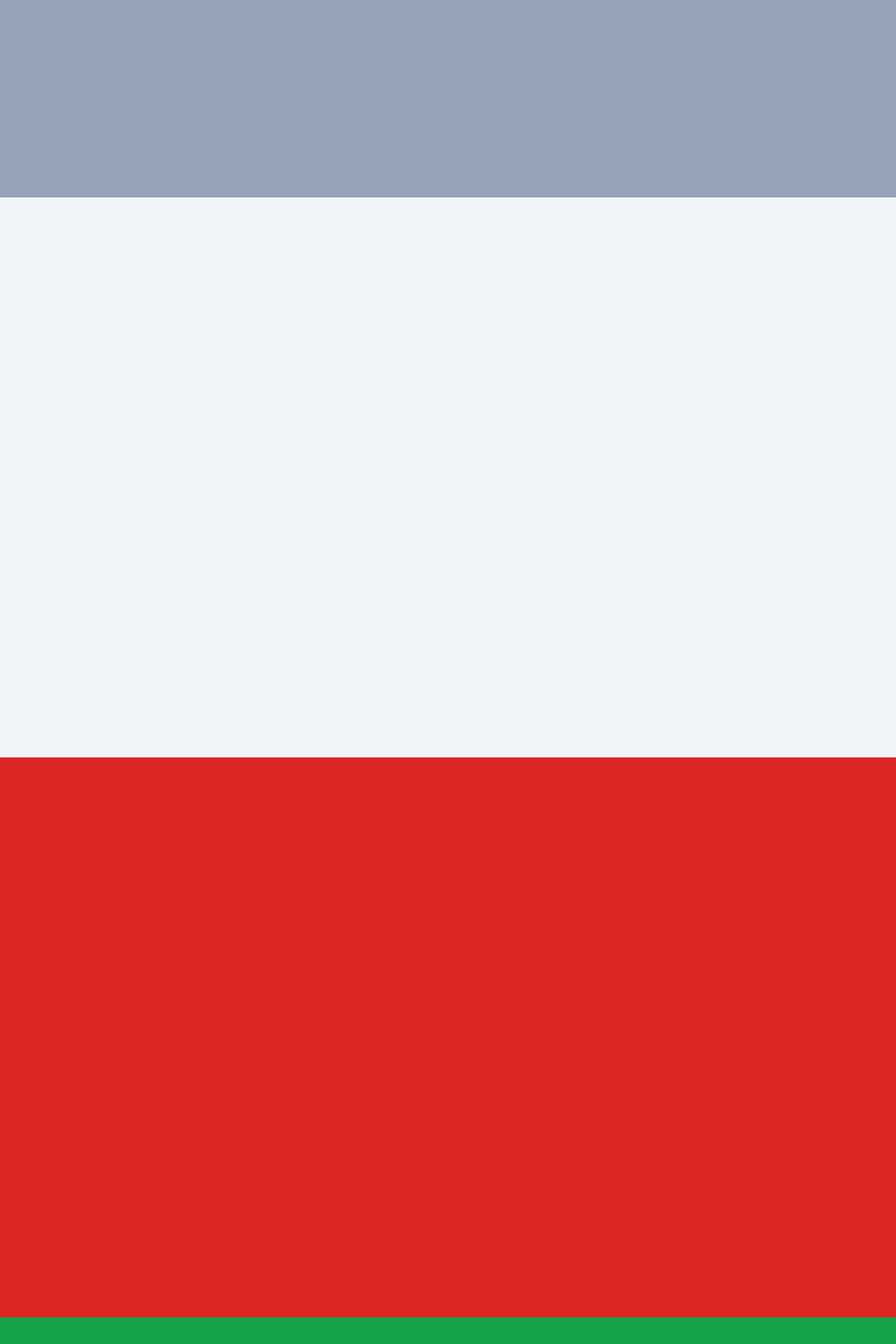
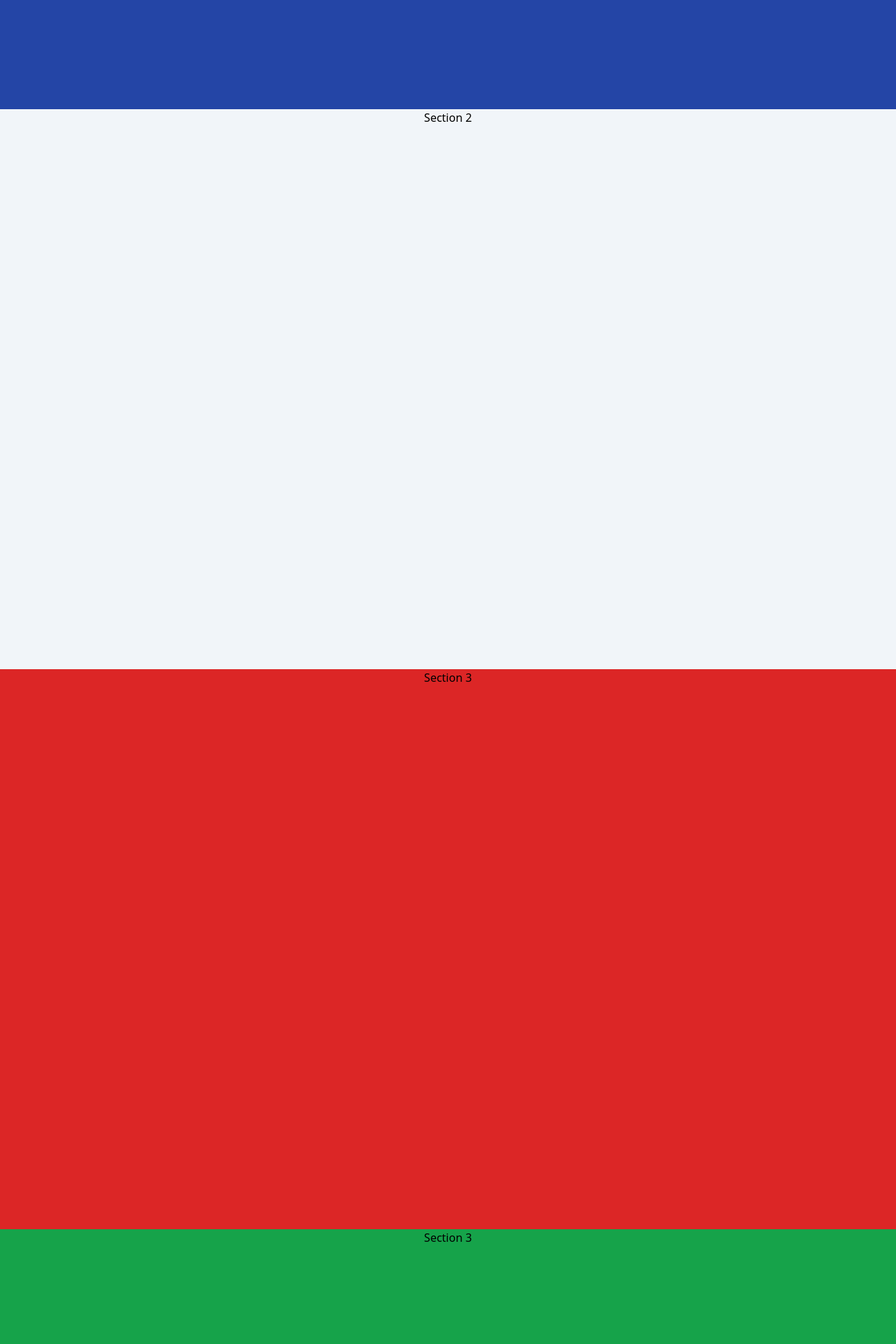
Before and after one commit to bloroque/portfolio, a React (Create React App) app: page / in a window 1280 px wide. Shown: the part 644-2564 px from the top of the page at 70% size. Built offline with nearby package versions, Linux system fonts and the light colour scheme.

Commit message:
scroll section

```diff
--- a/package.json
+++ b/package.json
@@ -6,6 +6,7 @@
     "@testing-library/jest-dom": "^5.17.0",
     "@testing-library/react": "^13.4.0",
     "@testing-library/user-event": "^13.5.0",
+    "gsap": "^3.12.2",
     "react": "^18.2.0",
     "react-dom": "^18.2.0",
     "react-icons": "^4.11.0",
--- a/src/App.css
+++ b/src/App.css
@@ -1,4 +1,4 @@
 html{
     scroll-behavior: smooth;
-    /* scroll-padding: ; */
+    scroll-padding: 0px;
 }
--- a/src/App.js
+++ b/src/App.js
@@ -1,7 +1,6 @@
 import React from 'react';
 import './App.css';
 import Layout from './views/Layout';
-
 
 function App() {
   return (
--- a/src/components/Contenair/Contenair.js
+++ b/src/components/Contenair/Contenair.js
@@ -1,13 +1,42 @@
-import React  from "react";
-import contenairCSS from './contenair.module.css';
+import React, { useEffect } from "react";
+import { gsap } from "gsap";
+import { ScrollTrigger } from "gsap/ScrollTrigger";
+import contenairCSS from "./contenair.module.css";
+
+gsap.registerPlugin(ScrollTrigger);
+ScrollTrigger.defaults({
+    toggleActions: "restart pause resumer none",
+    markers: false
+});
 
 const Contenair = () => {
+    useEffect(() => {
+        gsap.utils.toArray(`.${contenairCSS.section}`).forEach((section,i) => {
+            ScrollTrigger.create({
+                trigger : section,
+                start: "top top",
+                scroller : `.${contenairCSS.mainPage}`,
+                // end : "+100vh",
+                pin : true,
+                pinSpacing:false
+            });
+        });
+    }, []);
+
     return (
-        <main className={contenairCSS.mainPage+' w-full'}>
-            <section id="section1" className="bg-slate-400"></section>
-            <section id="section2" className="bg-slate-100"></section>
-            <section id="section3" className="bg-red-600"></section>
-            <section id="section4" className="bg-green-600"></section>
+        <main className={contenairCSS.mainPage + " w-full"}>
+            <section id="section1" className={`${contenairCSS.section} bg-slate-400 flex align-center justify-center`}>
+                <h1>Section 1</h1>
+            </section>
+            <section id="section2" className={`${contenairCSS.section} bg-slate-100 flex align-center justify-center`}>
+                <h1>Section 2</h1>
+            </section>
+            <section id="section3" className={`${contenairCSS.section} bg-red-600 flex align-center justify-center`}>
+                <h1>Section 3</h1>
+            </section>
+            <section id="section4" className={`${contenairCSS.section} bg-green-600 flex align-center justify-center`}>
+                <h1>Section 3</h1>
+            </section>
         </main>
     );
 };
--- a/src/components/Contenair/contenair.module.css
+++ b/src/components/Contenair/contenair.module.css
@@ -1,11 +1,15 @@
 .mainPage{}
 
-.mainPage > section{
+.mainPage > .section{
     height: 100vh;
     display: flex;
     align-items: center;
     justify-content: center;
 }
-.mainSection{
+.mainPage > .section:first-child{
+    height: calc(100vh - 101.59px);
+}
 
+.mainPage > .section:last-child{
+    height: calc(100vh - 85.59px);
 }
--- a/src/components/Header/Header.js
+++ b/src/components/Header/Header.js
@@ -1,12 +1,14 @@
-import React, { useState } from 'react';
+import React, { useEffect } from "react";
 import headerCSS from './header.module.css';
 import { FaGithub , FaLinkedin } from "react-icons/fa";
 
 
 const Header = () => {
   //const [isMenuOpen, setMenuOpen] = useState(false);
+  useEffect(() => {}, []);
+
   return (
-    <header className="top-0 w-full py-8 px-2">
+    <header className="top-0 w-full pt-8 pb-2 px-2">
       <div className={headerCSS.menuHeader+' mx-auto flex max-w-screen-lg md:px-4 sm:px-3'}>
           <div className={headerCSS.divLogo+' px-2 py-2 md:px-6 lg:px-8 lg:py-[.8rem]'}>
             <div className={headerCSS.myLogo}>
```
Also changed, not shown: 1 other file (tests, documents, lock files or other folders).
